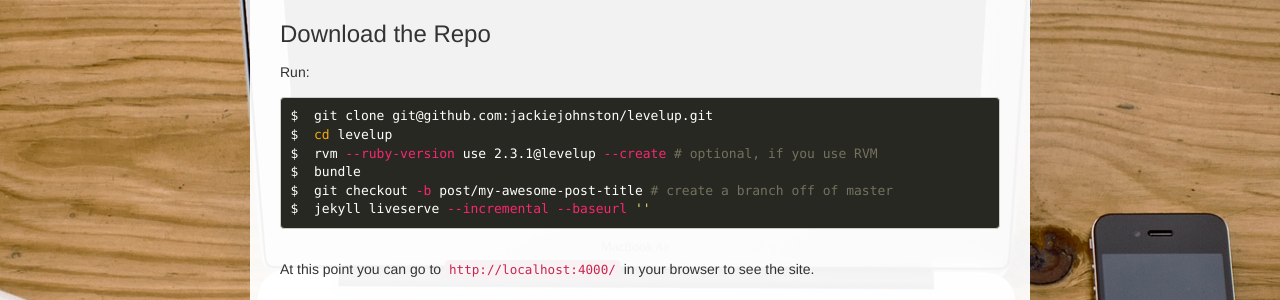
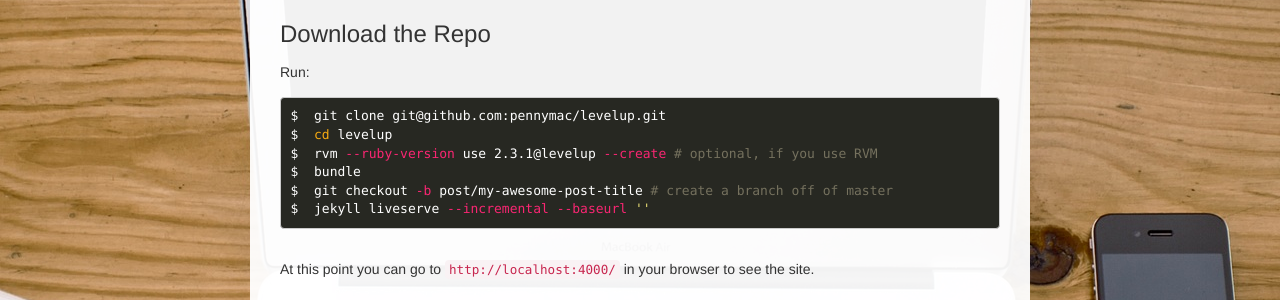
Before and after one commit to pennymac/levelup, a Jekyll site: the page built from _posts/2017-01-27-how-to-contribute-to-levelup.md, in a window 1280 px wide and 900 px high, scrolled down 587 px. Shown: the part 152-452 px from the top of the window. Built offline with Jekyll 4.4.1, drawn with Linux system fonts in a browser that asks for light colours.

Commit message:
Change repo URL

````diff
--- a/_config.yml
+++ b/_config.yml
@@ -18,7 +18,7 @@ lang: en
 timezone: America/Los_Angeles
 description: > # this means to ignore newlines until "baseurl:"
   This is a blog and/or wiki for Central App Dev to share knowledge with each other.
-url: https://jackiejohnston.github.io # the base hostname & protocol for your site, e.g. http://example.com
+url: https://pennymac.github.io # the base hostname & protocol for your site, e.g. http://example.com
 baseurl: /levelup # the subpath of your site, e.g. /blog
 permalink: /:title
 
--- a/_posts/2017-01-27-how-to-contribute-to-levelup.md
+++ b/_posts/2017-01-27-how-to-contribute-to-levelup.md
@@ -22,7 +22,7 @@ First, you'll need the following installed on your dev environment:
 
 Run:
 ```shell
-$  git clone git@github.com:jackiejohnston/levelup.git
+$  git clone git@github.com:pennymac/levelup.git
 $  cd levelup
 $  rvm --ruby-version use 2.3.1@levelup --create # optional, if you use RVM
 $  bundle
@@ -145,6 +145,6 @@ $  git push origin post/my-awesome-post-title
 
 ### Pull Request
 
-Then go to the [repo](https://github.com/jackiejohnston/levelup) and create a merge request.
+Then go to the [repo](https://github.com/pennymac/levelup) and create a merge request.
 
 Start blogging now!
````
Also changed, not shown: _posts/2017-01-18-create-a-jekyll-blog.md (+1 -1 lines), README.md, assets/javascripts/application.min.js, 5 other files.
